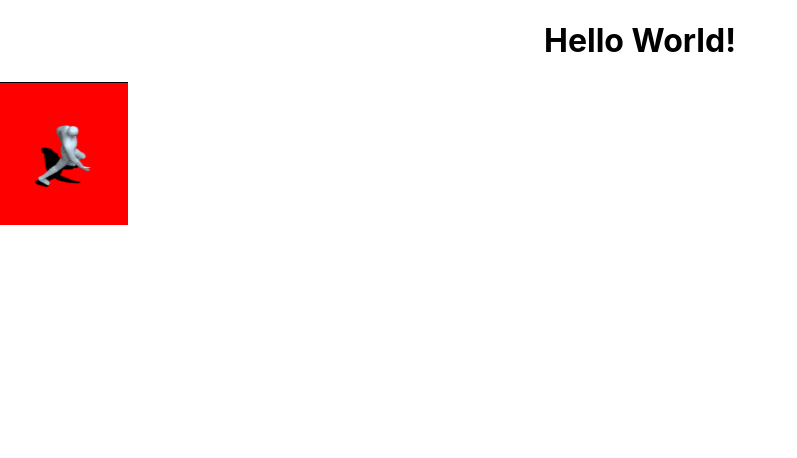
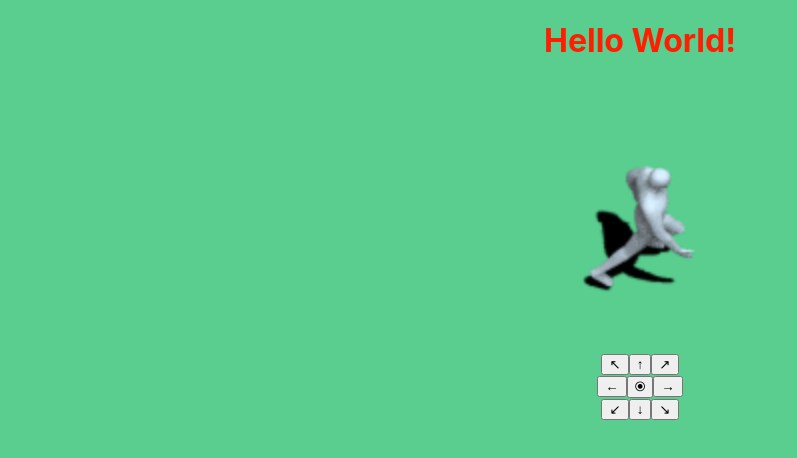
Before and after one commit to Kayos113/walking-simulator, a React (Create React App) app: page / in a window 1280 px wide. Shown: the top 458 px of the page, without its empty margins (0-797 px from the left). Built offline with nearby package versions, Linux system fonts and the light colour scheme.

Commit message:
Control Buttons added including unicode characters for arrows
Next steps would be to break it out into its own component and build functions in to modify the classList of character

```diff
--- a/src/App.js
+++ b/src/App.js
@@ -7,8 +7,24 @@ function App() {
     <div className="App">
       <h1>Hello World!</h1>
       <Character />
+      <div>
+        <button>↖</button>
+        <button>↑</button>
+        <button>↗</button>
+      </div>
+      <div>
+        <button>←</button>
+        <button>⦿</button>
+        <button>→</button>
+      </div>
+      <div>
+        <button>↙</button>
+        <button>↓</button>
+        <button>↘</button>
+      </div>
     </div>
   );
 }
 
+// ↑ ↓ → ← ↙ ↘ ↗ ↖ ⦿ ●
 export default App;
--- a/src/components/Character.js
+++ b/src/components/Character.js
@@ -7,7 +7,7 @@ function Character(props) {
 
 
   return (
-    <div className="Character-container">
+    <div className="Character-container ">
       <img
         src={character}
         alt="Character"
--- a/src/components/css/character.css
+++ b/src/components/css/character.css
@@ -4,18 +4,16 @@
 
 .Character-container {
   position: relative;
-  height: calc(var(--pixels) + 15px);
-  width: var(--pixels);
-  background: red;
+  height: calc((var(--pixels) * var(--pixel-size)) + 15px);
+  width: calc(var(--pixels) * var(--pixel-size));
   overflow: hidden;
-
-  background-blend-mode: multiply;
+  margin: 0 auto;
 }
 
 .Character-sprite {
+  width: calc(var(--spritesheet-size) * var(--pixel-size));
   position: absolute;
   left: 0;
-  border: 1px solid black
 }
 
 .face_right {
--- a/src/index.css
+++ b/src/index.css
@@ -1,7 +1,12 @@
 :root {
   --pixels: 128px;
-  --pixel-size: 1;
-}
+  --pixel-size: 2;
+
+  --ch-red: #FF1E00;
+  --ch-blue-white: #E8F9FD;
+  --ch-green: #59CE8F;
+  --ch-black: #000000;
+  }
 
 body {
   margin: 0;
@@ -10,9 +15,15 @@ body {
     sans-serif;
   -webkit-font-smoothing: antialiased;
   -moz-osx-font-smoothing: grayscale;
+  background: var(--ch-green);
+  color: var(--ch-red);
 }
 
 code {
   font-family: source-code-pro, Menlo, Monaco, Consolas, 'Courier New',
     monospace;
 }
+
+.pixelart {
+  image-rendering: pixelated;
+}
```
